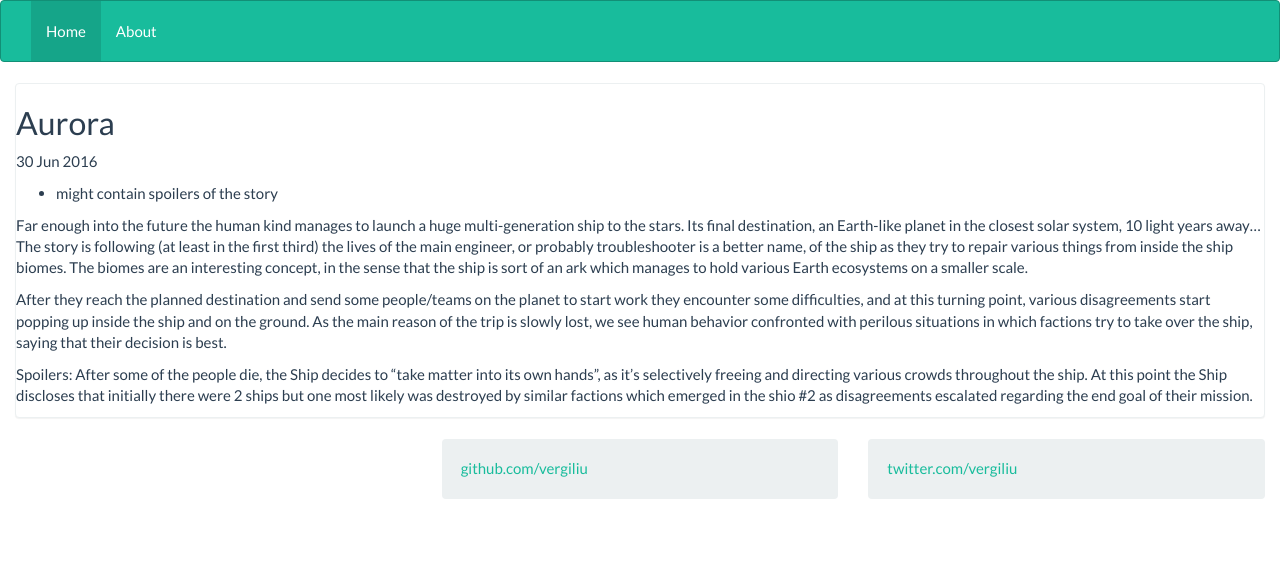
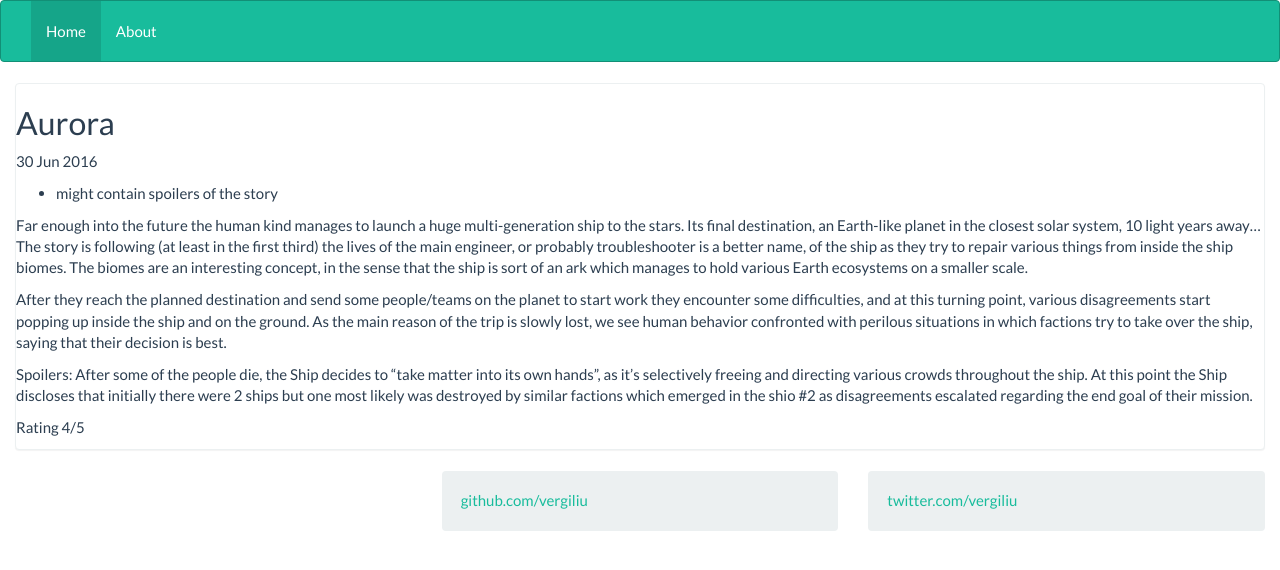
Before and after one commit to vergiliu/vergiliu.github.io, a Jekyll site: the page built from _posts/2016-06-30-aurora.md, in a window 1280 px wide. Shown: the top 570 px of the page. Built offline with Jekyll 4.4.1, drawn with Linux system fonts in a browser that asks for light colours.

Commit message:
rating aurora

```diff
--- a/_posts/2016-06-30-aurora.md
+++ b/_posts/2016-06-30-aurora.md
@@ -20,3 +20,5 @@ in which factions try to take over the ship, saying that their decision is best.
 Spoilers: After some of the people die, the Ship decides to "take matter into its own hands", as it's selectively freeing and directing various crowds throughout the ship.
 At this point the Ship discloses that initially there were 2 ships but one most likely was destroyed by similar factions which emerged in the shio #2 as disagreements escalated
 regarding the end goal of their mission.
+
+Rating 4/5
```
